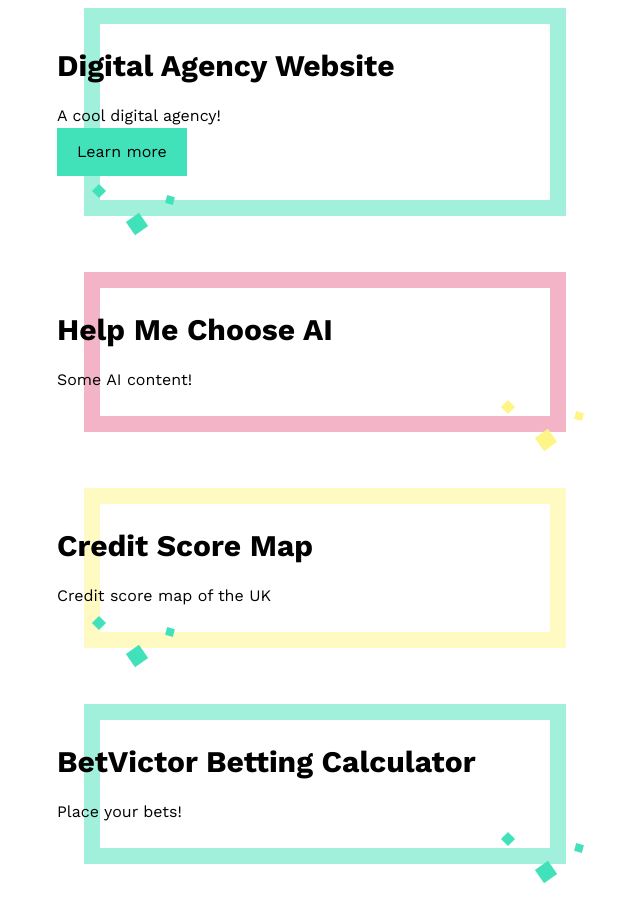
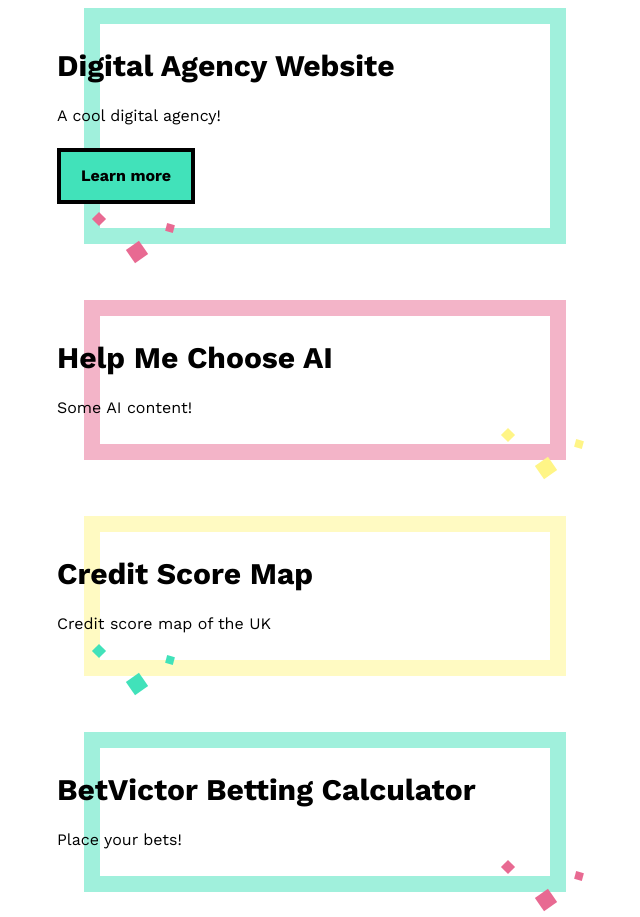
Before and after one commit to alexjmold/alexjmold-portfolio, an Astro site: page / in a window 1280 px wide. Shown: the part 1060-1977 px from the top of the page, without its empty margins (315-955 px from the left). Built offline with nearby package versions, Linux system fonts and the light colour scheme; Astro itself is replaced by a stand-in of ours.

Commit message:
Updated default card styling

```diff
--- a/src/components/CanvasBackground.astro
+++ b/src/components/CanvasBackground.astro
@@ -45,7 +45,7 @@
     context.fillRect(0, 0, canvas.width, canvas.height);
 
     // draw/update particles
-    let indexesToRemove = [];
+    let indexesToRemove: number[] = [];
     for (let i = particles.length - 1; i > 0; i--) {
       if (particles[i].alive) {
         particles[i].draw();
@@ -176,7 +176,7 @@
 
   let prevTime = 0;
   let currentTime = 0;
-  let raf = null;
+  let raf: any = null;
   let automatedHitsCompleted = 0;
   const particles: Particle[] = [];
   const automatedHitInterval = 350;
--- a/src/components/DisplayCard.astro
+++ b/src/components/DisplayCard.astro
@@ -12,9 +12,12 @@
     <p>{text}</p>
     {
       link ? (
-        <div class="relative">
-          <a href={link} class="card-link inline-block relative px-5 py-3">
-            {linkText}
+        <div class="relative mt-5">
+          <a
+            href={link}
+            class="card-link border border-4 border-black inline-block relative px-5 py-3"
+          >
+            <span class="relative z-10 font-bold">{linkText}</span>
           </a>
         </div>
       ) : (
@@ -62,6 +65,12 @@
       }
     }
 
+    &.green {
+      .sparkle {
+        background-color: #e86a92;
+      }
+    }
+
     &.yellow {
       .background-box {
         border-color: #fff586;
@@ -90,6 +99,29 @@
 
   .card-link {
     background-color: #41e2ba;
+    transition: color 250ms cubic-bezier(0.215, 0.61, 0.355, 1);
+
+    &::after {
+      content: '';
+      width: 0;
+      height: 100%;
+      position: absolute;
+      top: 0;
+      right: 0;
+      left: auto;
+      transition: width 250ms cubic-bezier(0.215, 0.61, 0.355, 1);
+      background-color: #000;
+    }
+
+    &:hover {
+      color: #fff;
+
+      &::after {
+        width: 100%;
+        left: 0;
+        right: auto;
+      }
+    }
   }
 
   .sparkles-container {
```
